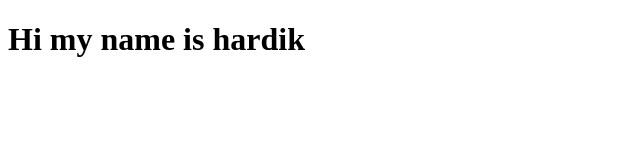
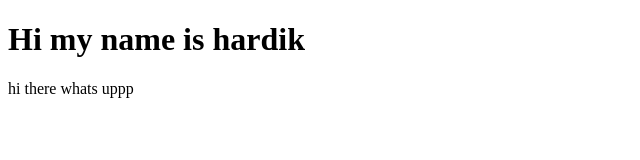
Before and after one commit to hardikchhabraa/git-learn, a plain HTML site: page index.html in a window 1280 px wide. Shown: the whole page, without its empty margins (0-640 px from the left). Drawn offline with Linux system fonts and the light colour scheme.

Commit message:
updated index file

```diff
--- a/index.html
+++ b/index.html
@@ -7,6 +7,6 @@
 </head>
 <body>
   <h1> Hi my name is hardik </h1>
-
+hi there whats uppp
 </body>
 </html>
```
